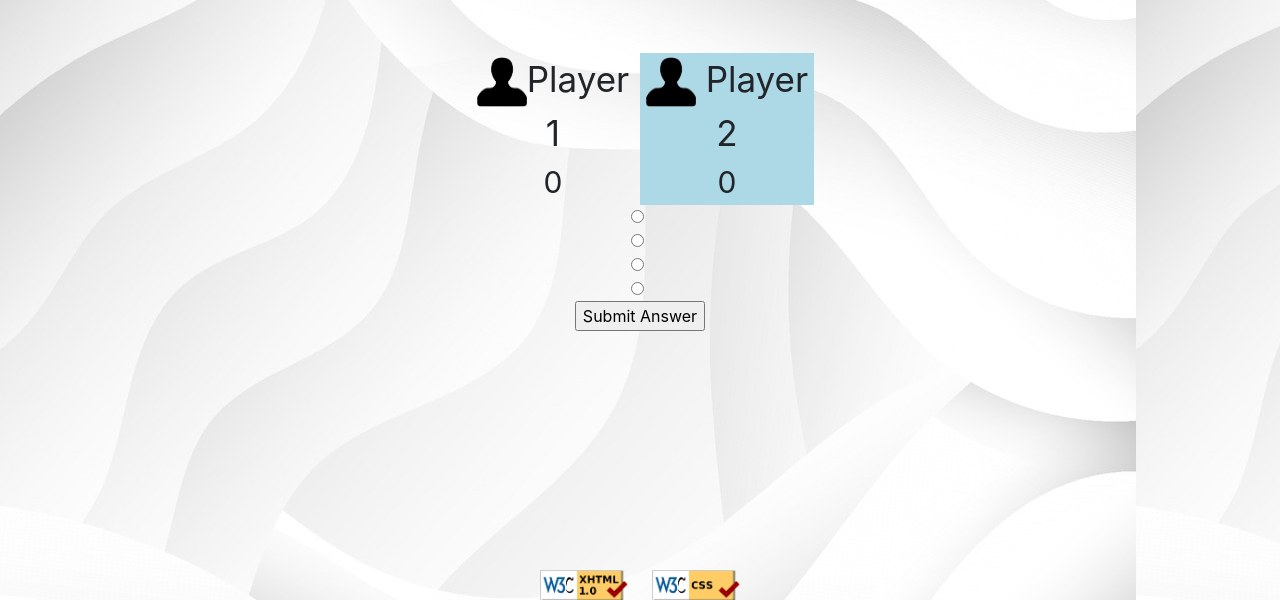
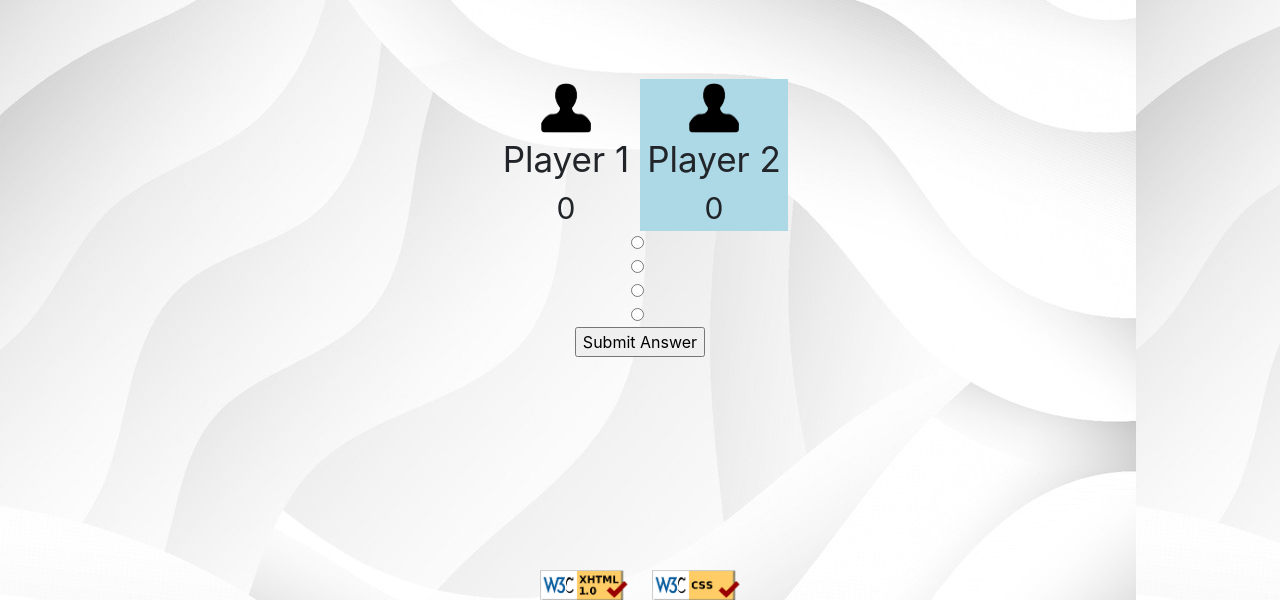
Before and after one commit to SophieNguyen113/Game-Show-Jeopardy-Battle-Arena, a PHP site: page /server/questionPage.php in a window 1280 px wide. Shown: the part 63-663 px from the top of the page. Run offline with PHP 8.4, Linux system fonts and the light colour scheme; data that the repository does not hold is empty.

Commit message:
Updated Question Page

```diff
--- a/client/about.html
+++ b/client/about.html
@@ -66,9 +66,10 @@
             <p id="cssvalidator">
                 <a href="http://jigsaw.w3.org/css-validator/check/referer">
                 <img
-                    style="border: 0; width: 88px; height: 31px"
                     src="../images/validatedCSS.png"
                     alt="Valid CSS!"
+                    height="31"
+                    width="88"
                 />
                 </a>
             </p>
--- a/client/questionPage.html
+++ b/client/questionPage.html
@@ -16,19 +16,19 @@
         <div id="score_container_main">
             <div>
                 <?php if ($player1turn) { ?>
-                    <div style="float:left;width:50%;text-align:center;font-size:35px;background:lightblue;">
-                        <img src="../images/player.png" width="50" height="50">Player 1
+                    <div class="player-col left huge has-highlight">
+                        <img src="../images/player.png" width="50px" height="50px">Player 1
                     </div>
-                    <div style="float:right;width:50%;text-align:center;font-size:35px;">
-                        <img src="../images/player.png" width="50" height="50">
+                    <div class="player-col right huge">
+                        <img src="../images/player.png" width="50px" height="50px">
                         <?= $_COOKIE["user_name"] ?? "Player 2" ?>
                     </div>
                 <?php } else { ?>
-                    <div style="float:left;width:50%;text-align:center;font-size:35px;">
-                        <img src="../images/player.png" width="50" height="50">Player 1
+                    <div class="player-col left huge">
+                        <img src="../images/player.png" width="50px" height="50px">Player 1
                     </div>
-                    <div style="float:right;width:50%;text-align:center;font-size:35px;background:lightblue;">
-                        <img src="../images/player.png" width="50" height="50">
+                    <div class="player-col right huge has-highlight">
+                        <img src="../images/player.png" width="50px" height="50px">
                         <?= $_COOKIE["user_name"] ?? "Player 2" ?>
                     </div>
                 <?php } ?>
@@ -36,17 +36,17 @@
 
             <div>
                 <?php if ($player1turn) { ?>
-                    <div style="float:left;width:50%;text-align:center;font-size:30px;background:lightblue;">
+                    <div class="player-col left large has-highlight">
                         <?= $player1Score ?>
                     </div>
-                    <div style="float:right;width:50%;text-align:center;font-size:30px;">
+                    <div class="player-col right large">
                         <?= $player2Score ?>
                     </div>
                 <?php } else { ?>
-                    <div style="float:left;width:50%;text-align:center;font-size:30px;">
+                    <div class="player-col left large">
                         <?= $player1Score ?>
                     </div>
-                    <div style="float:right;width:50%;text-align:center;font-size:30px;background:lightblue;">
+                    <div class="player-col right large has-highlight">
                         <?= $player2Score ?>
                     </div>
                 <?php } ?>
@@ -56,7 +56,7 @@
         <br>
 
         <form action="../server/index.php" method="post">
-            <div style="text-align:center;">
+            <div class="text-center">
                 <h2><?= $data["question"] ?></h2>
 
                 <input type="radio" name="selectedAnswer" value="firstOption">
@@ -94,9 +94,10 @@
             <p id="cssvalidator">
                 <a href="http://jigsaw.w3.org/css-validator/check/referer">
                 <img
-                    style="border: 0; width: 88px; height: 31px"
                     src="../images/validatedCSS.png"
                     alt="Valid CSS!"
+                    height="31"
+                    width="88"
                 />
                 </a>
             </p>
--- a/client/winner.html
+++ b/client/winner.html
@@ -42,9 +42,10 @@
             <p id="cssvalidator">
                 <a href="http://jigsaw.w3.org/css-validator/check/referer">
                 <img
-                    style="border: 0; width: 88px; height: 31px"
                     src="../images/validatedCSS.png"
                     alt="Valid CSS!"
+                    height="31"
+                    width="88"
                 />
                 </a>
             </p>
--- a/styles/style.css
+++ b/styles/style.css
@@ -37,11 +37,11 @@ main {
 }
 
 #score_container_main{
-  padding: 3%;
+  padding: 10%;
 }
 
 #game_cards_container{
-  padding: 3%;
+  padding: 10%;
   text-align: center;
 }
 
```
Also changed, not shown: client/index.html (+9 -8 lines).
